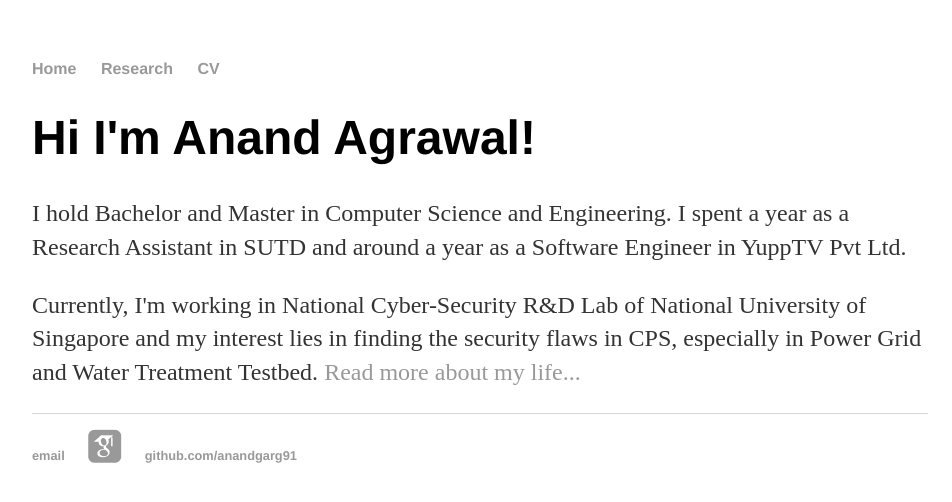
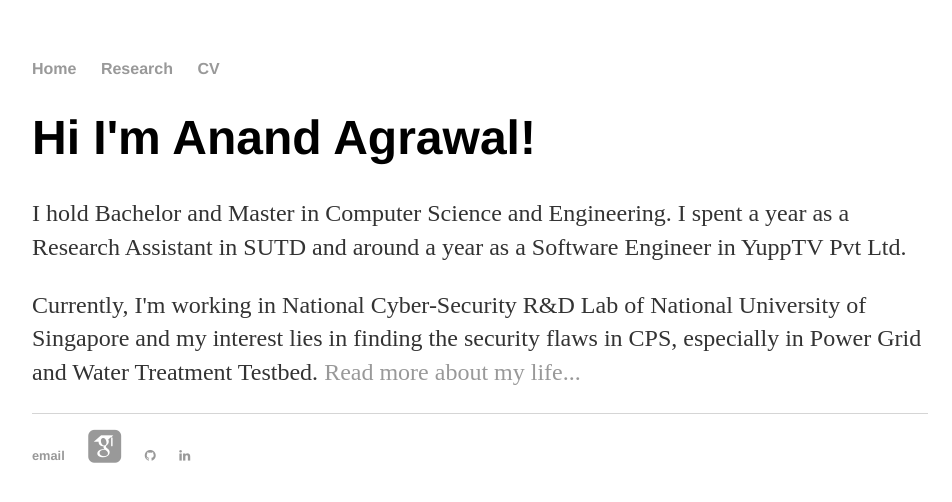
Before and after one commit to anandgarg91/anandgarg91.github.io, a website: page index.html in a window 1280 px wide. Shown: the whole page, without its empty margins (160-1112 px from the left). Drawn offline with Linux system fonts and the light colour scheme; files whose address does not match are found by name.

Commit message:
adding linkedin and github

```diff
--- a/index.html
+++ b/index.html
@@ -35,7 +35,17 @@
             <i class="ai ai-google-scholar-square ai-3x"></i>
           </a>
 </li>
-        		<li><a href="https://github.com/anandgarg91">github.com/anandgarg91</a></li>
+			<li>
+          <a itemprop="sameAs" href="https://github.com/anandgarg91" target="_blank" rel="noopener">
+            <i class="fa fa-github big-icon"></i>
+          </a>
+</li>
+			  <li>
+          <a itemprop="sameAs" href="https://www.linkedin.com/feed/?trk=" target="_blank" rel="noopener">
+            <i class="fa fa-linkedin big-icon"></i>
+          </a>
+</li>
+
 			</ul>
 		</footer>
 	</body>
```
